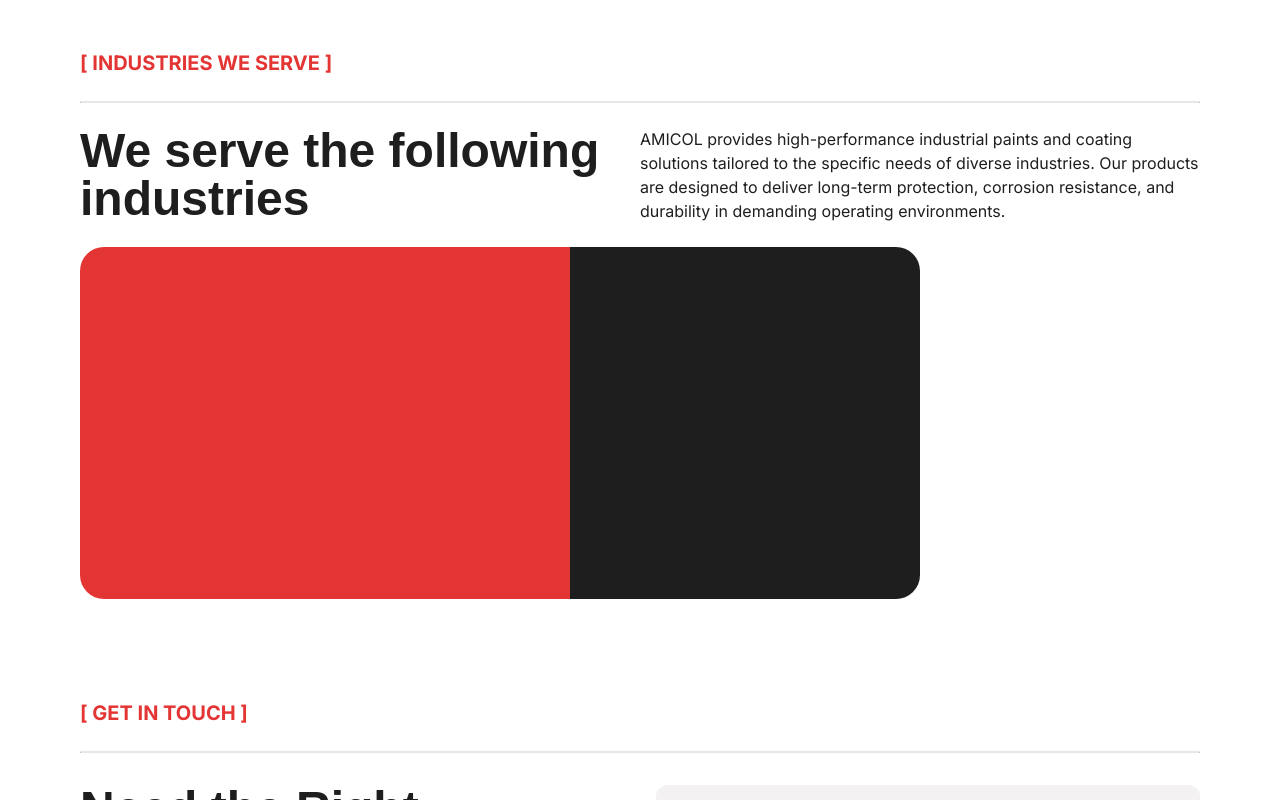
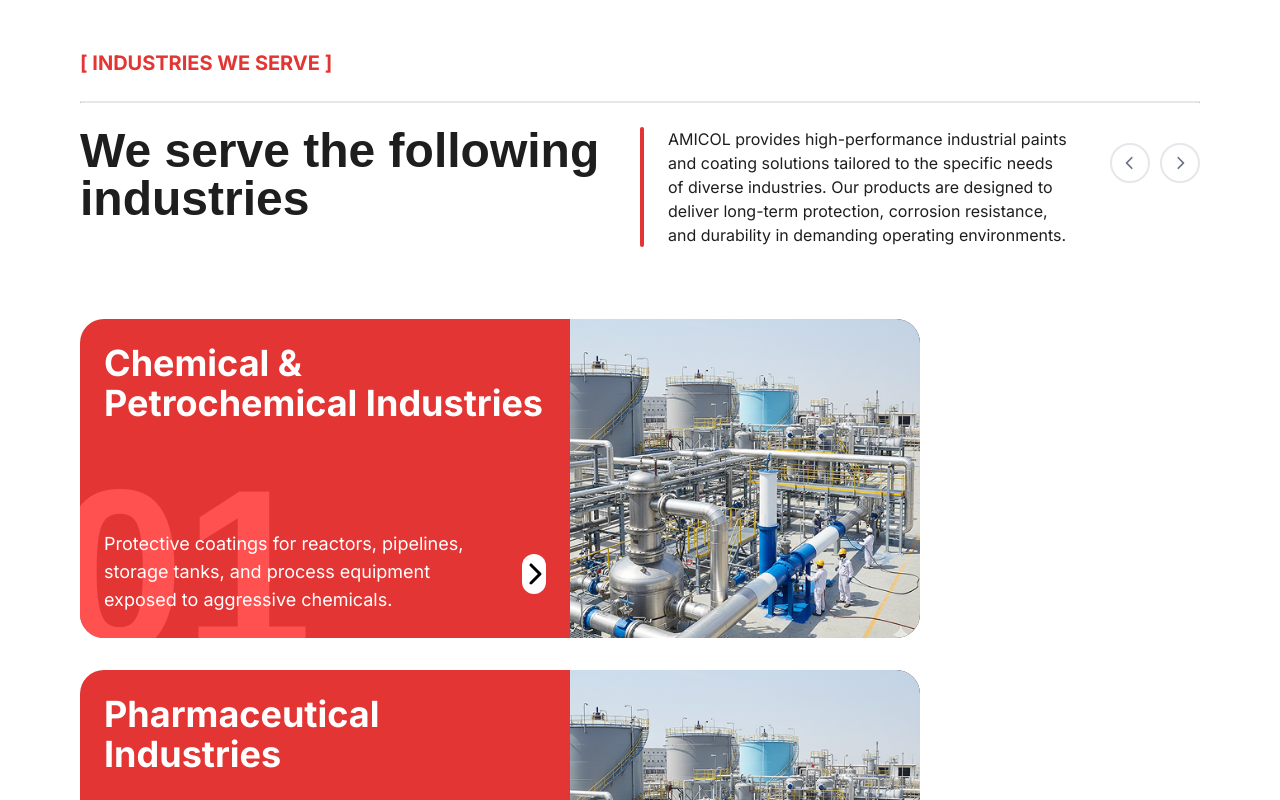
Before and after one commit to vernoxy2/Amicol_React, a React (Vite) app: page / in a window 1280 px wide. Shown: the part 3140-3940 px from the top of the page. Built offline with nearby package versions, Linux system fonts and the light colour scheme; a web font is replaced by a local one.

Commit message:
Push Last Work on We Serve

```diff
--- a/src/Components/UI/IndustriesCard.jsx
+++ b/src/Components/UI/IndustriesCard.jsx
@@ -1,15 +1,37 @@
 import React from "react";
+import { FaChevronRight } from "react-icons/fa6";
 
-const IndustriesCard = () => {
+
+const IndustriesCard = ({ Img, text, title, id }) => {
   return (
     <div className="w-9/12 rounded-3xl overflow-hidden flex">
-
       {/* Left Section */}
-      <div className="w-7/12 bg-primary py-44"></div>
+      <div className="w-7/12 bg-primary p-6 md:12 flex flex-col justify-between relative">
+        <div>
+          <h2 className="text-white text-2xl md:text-4xl font-bold mb-4 md:mb-6 leading-tight">
+            {title}
+          </h2>
+          {/* Large number watermark */}
+          <div className="absolute -bottom-12 -left-6 text-[#FF5150] text-[120px] md:text-[230px] font-bold font-sofia leading-none">
+            0{id}
+          </div>
+        </div>
+        <div className="relative z-10 flex justify-between gap-10">
+          <p className="text-white text-sm md:text-lg leading-relaxed max-w-md">
+            {text}
+          </p>
+          <button className="mt-4 md:mt-6 bg-white rounded-full w-8 h-8 md:w-10 md:h-10 flex items-center justify-center hover:bg-gray-100 transition-colors">
+            {/* <ChevronRight className="text-red-600" size={20} /> */}
+            {/* <IoIosArrowDroprightCircle className="text-2xl md:text-3xl " /> */}
+            <FaChevronRight className="text-xl md:text-2xl " />
+          </button>
+        </div>
+      </div>
 
       {/* Right Section */}
-      <div className="w-5/12 bg-textcolor py-44"></div>
-
+      <div className="w-5/12 bg-textcolor">
+        <img src={Img} alt="" className="w-full h-full object-cover" />
+      </div>
     </div>
   );
 };
--- a/src/Data/WeServeData.jsx
+++ b/src/Data/WeServeData.jsx
@@ -0,0 +1,31 @@
+import img1 from "../assets/HomePageAssets/WeServe.png";
+import img2 from "../assets/HomePageAssets/WeServe.png";
+import img3 from "../assets/HomePageAssets/WeServe.png";
+import img4 from "../assets/HomePageAssets/WeServe.png";
+
+export const WeServeData = [
+    {
+        id: 1,
+        img: img1,
+        title: "Chemical & Petrochemical Industries",
+        text: "Protective coatings for reactors, pipelines, storage tanks, and process equipment exposed to aggressive chemicals.",
+    },
+    {
+        id: 2,
+        img: img2,
+        title: "Pharmaceutical Industries",
+        text: "Hygienic, corrosion-resistant coatings for cleanroom areas, production plants, and utility structures.",
+    },
+    {
+        id: 3,
+        img: img3,
+        title: "Chemical & Petrochemical Industries",
+        text: "Protective coatings for reactors, pipelines, storage tanks, and process equipment exposed to aggressive chemicals.",
+    },
+    {
+        id: 4,
+        img: img4,
+        title: "Pharmaceutical Industries",
+        text: "Hygienic, corrosion-resistant coatings for cleanroom areas, production plants, and utility structures.",
+    }
+]
--- a/src/Pages/Homepage/HomePageSections/IndustriesWeServe.jsx
+++ b/src/Pages/Homepage/HomePageSections/IndustriesWeServe.jsx
@@ -1,24 +1,52 @@
 import React from "react";
-import IndustriesCard from "../../../Components/UI/IndustriesCard"
+import IndustriesCard from "../../../Components/UI/IndustriesCard";
+import { WeServeData } from "../../../Data/WeServeData";
+import { FaChevronLeft, FaChevronRight } from "react-icons/fa6";
+
 
 const IndustriesWeServe = () => {
   return (
     <section className="container">
       <p className="uppercase text-xl font-bold text-primary">
-       [ Industries We Serve ]
+        [ Industries We Serve ]
       </p>
       <hr className="bg-black" />
-      <div className="flex flex-wrap">
+      <div className="flex flex-wrap gap-y-4">
         <div className="md:w-1/2">
           <h1 className="text-textcolor">We serve the following industries</h1>
         </div>
-        <div className="md:w-1/2">
-            <p>AMICOL provides high-performance industrial paints and coating solutions tailored to the specific needs of diverse industries. Our products are designed to deliver long-term protection, corrosion resistance, and durability in demanding operating environments.</p>
+        <div className="md:w-1/2 flex">
+          <div className="h-full rounded-full px-0.5  bg-primary mr-6"></div>
+          <div className="md:flex space-y-4 justify-between">
+            <p className="text-textcolor md:max-w-[75%] max-w-[90%]">
+              AMICOL provides high-performance industrial paints and coating
+              solutions tailored to the specific needs of diverse industries.
+              Our products are designed to deliver long-term protection,
+              corrosion resistance, and durability in demanding operating
+              environments.
+            </p>
+            <div className=" flex gap-2.5">
+              <div className="h-10 w-10 border-2 rounded-full flex items-center justify-center cursor-pointer hover:bg-primary text-gray-500 hover:border-primary hover:text-white duration-300 transition-colors">
+                <FaChevronLeft className="text-sm " />
+              </div>
+              <div className="h-10 w-10 border-2 rounded-full flex items-center justify-center cursor-pointer hover:bg-primary text-gray-500 hover:border-primary hover:text-white duration-300 transition-colors">
+                <FaChevronRight className="text-sm " />
+              </div>
+            </div>
+          </div>
         </div>
       </div>
-      <div className="flex overflow-auto gap-8">
-        <IndustriesCard />
-        {/* <IndustriesCard /> */}
+      {/* cards */}
+      <div className="flex flex-wrap overflow-auto gap-8 pt-12 w-full">
+        {WeServeData.map((data, index) => (
+          <IndustriesCard
+            Img={data.img}
+            id={data.id}
+            key={index}
+            text={data.text}
+            title={data.title}
+          />
+        ))}
       </div>
     </section>
   );
```
Also changed, not shown: src/assets/HomePageAssets/WeServe.png (renamed from src/assets/HomePageAssets/Chemical & Petrochemical Industries. 1.png).
